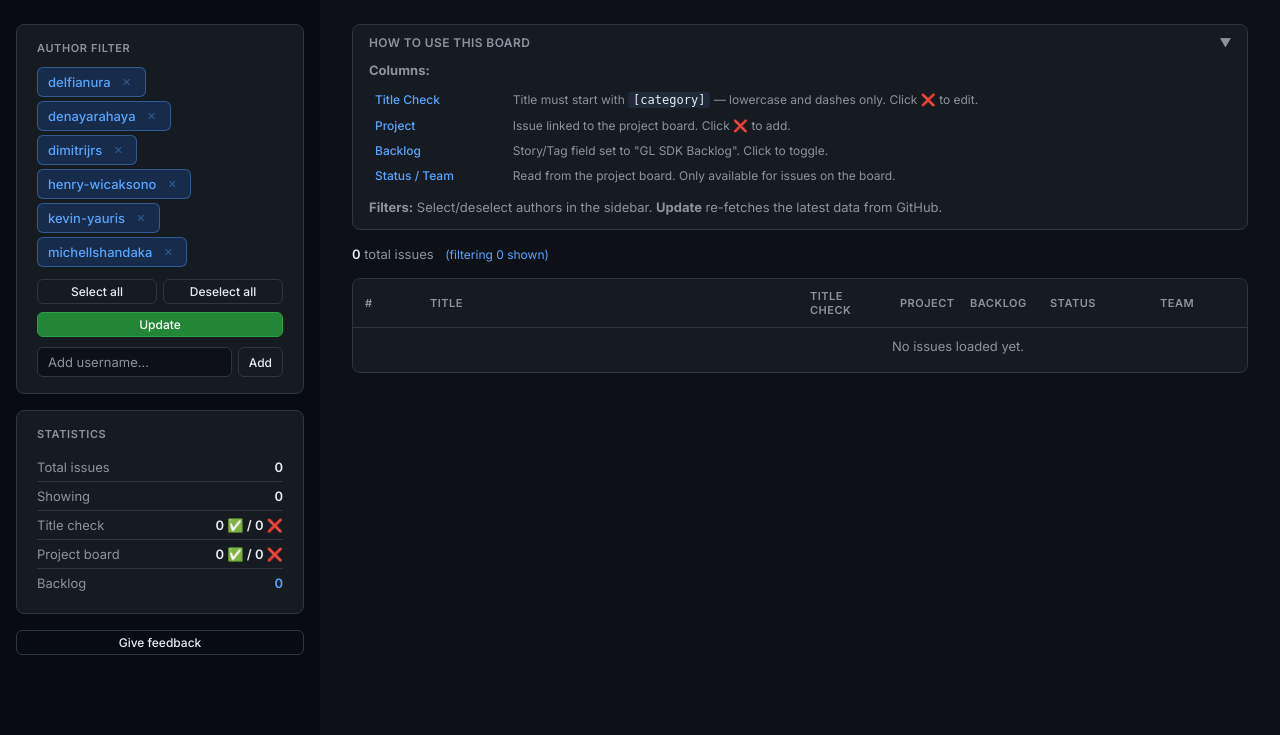
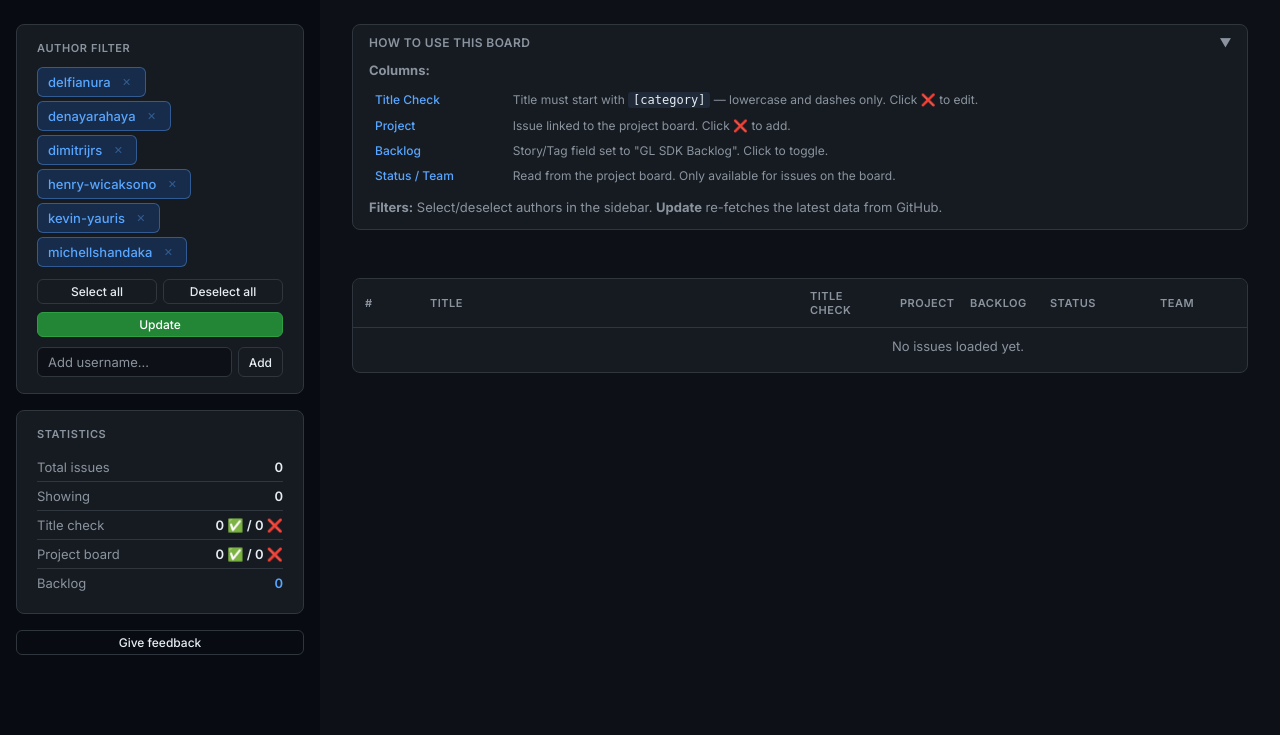
Before and after one commit to henry-wicaksono/gl-sdk-backlog-manager, a Flask app: page / in a window 1280 px wide. Shown: the part 65-800 px from the top of the page. Run offline with Flask 3, Linux system fonts and the light colour scheme; data that the repository does not hold is empty.

Commit message:
Remove redundant status bar text (replaced by sidebar stats card)

```diff
--- a/templates/index.html
+++ b/templates/index.html
@@ -280,13 +280,10 @@
     .status-bar {
       display: flex;
       align-items: center;
-      justify-content: space-between;
+      justify-content: flex-end;
       margin-bottom: 16px;
-      font-size: 13px;
-      color: var(--text-muted);
+      min-height: 16px;
     }
-
-    .status-bar .count { color: var(--text); font-weight: 600; }
 
     .spinner {
       display: inline-block;
@@ -601,10 +598,6 @@
 
       <!-- Status bar -->
       <div class="status-bar">
-        <div>
-          <span id="issueCount" class="count">—</span> total issues
-          <span id="filteredLabel" class="hidden" style="margin-left:8px;color:var(--accent);font-size:12px">(filtering <span id="filteredCount">0</span> shown)</span>
-        </div>
         <div id="loadingSpinner" class="spinner hidden"></div>
       </div>
 
@@ -786,23 +779,11 @@
 
     function renderIssues() {
       const tbody = document.getElementById('issueBody');
-      const countEl = document.getElementById('issueCount');
-      const filteredLabel = document.getElementById('filteredLabel');
-      const filteredCount = document.getElementById('filteredCount');
       const pagination = document.getElementById('pagination');
 
       const filtered = getFilteredIssues();
       const totalFiltered = filtered.length;
       const totalAll = allIssues.length;
-
-      countEl.textContent = totalAll;
-
-      if (activeAuthors.size > 0) {
-        filteredLabel.classList.remove('hidden');
-        filteredCount.textContent = totalFiltered;
-      } else {
-        filteredLabel.classList.add('hidden');
-      }
 
       // Update stats
       updateStats();
```
